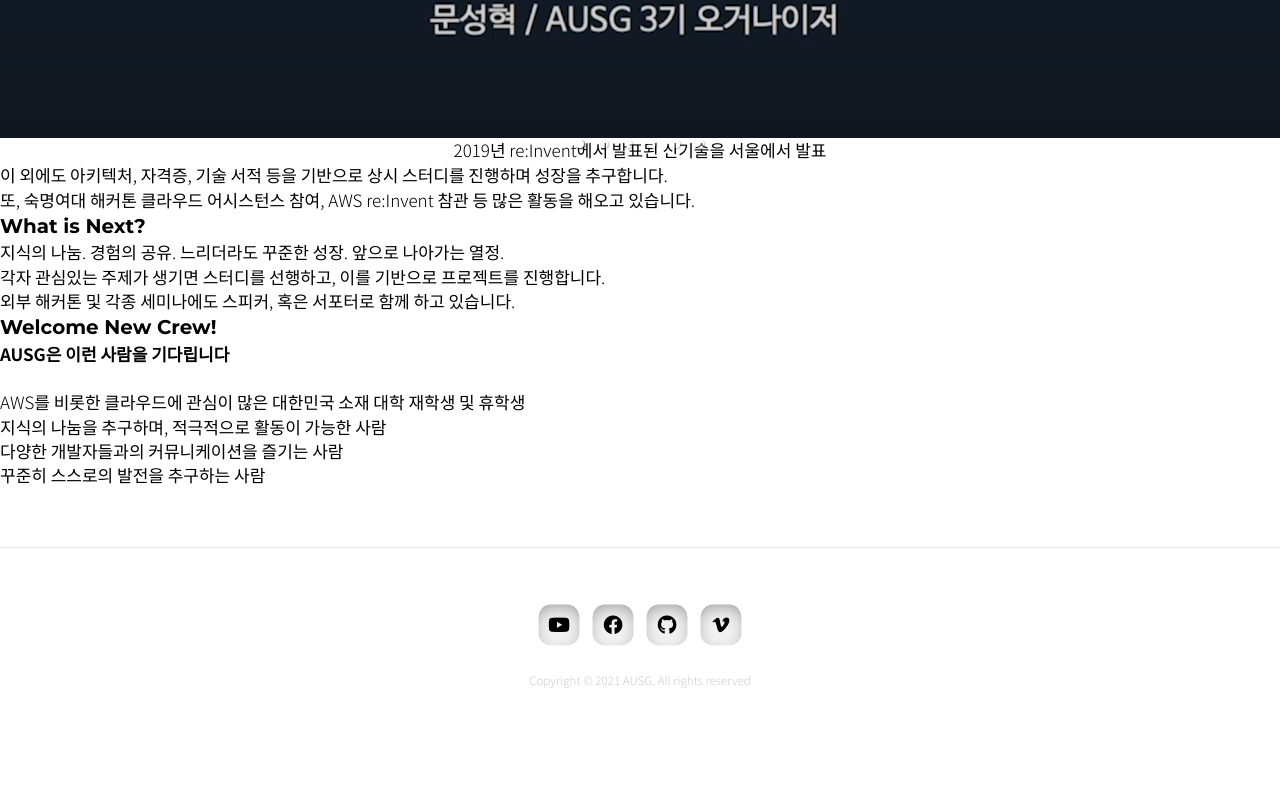
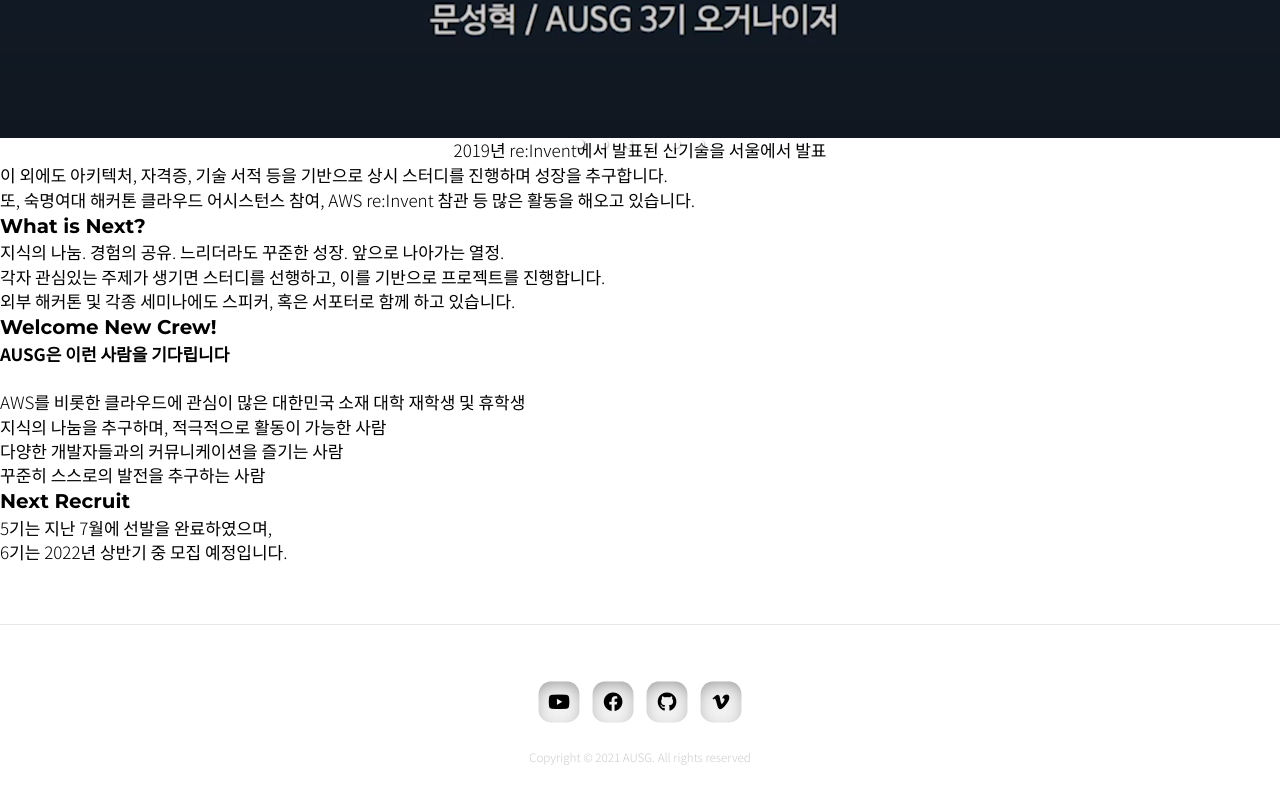
Before and after one commit to AUSG/Relay-Homepage, a Next.js app in the folder client/: page / in a window 1280 px wide. Shown: the part 2643-3447 px from the top of the page. Before the commit the page ends 3382 px from the top, so only its background shows below. Built offline with nearby package versions, Linux system fonts and the light colour scheme.

Commit message:
issue #134 6기 모집일정 추가

```diff
--- a/client/src/components/common/Content.tsx
+++ b/client/src/components/common/Content.tsx
@@ -178,17 +178,18 @@ const Content: React.FC = () => (
             <li> 다양한 개발자들과의 커뮤니케이션을 즐기는 사람 </li>
             <li> 꾸준히 스스로의 발전을 추구하는 사람 </li>
           </ul>
-          {/* <br /> */}
-          {/* 위의 조건에 해당하시는 분은 지원서를 제출하시고 저희와 함께해요! */}
-          {/* <br /> */}
-          {/* <br /> */}
-          {/* <p className="font-bold text-xl">지원서 제출</p> */}
-          {/* <p> 2021.06.20(일) 23:59 까지 </p> */}
-          {/* <p> */}
-          {/*  <Button href="http://bit.ly/ausg-5th">5th AUSG 지원하기</Button> */}
-          {/* </p> */}
-          {/* <br /> */}
         </div>
+      </article>
+
+      <article>
+        <h3 className="typography text-4xl mt-10 mb-5 py-1 text-ausgPurple border-t-2 border-b-2 border-ausgPurple">
+          Next Recruit
+        </h3>
+        <p className="px-2">
+          5기는 지난 7월에 선발을 완료하였으며,
+          <br />
+          6기는 2022년 상반기 중 모집 예정입니다.
+        </p>
       </article>
     </section>
   </main>
```
